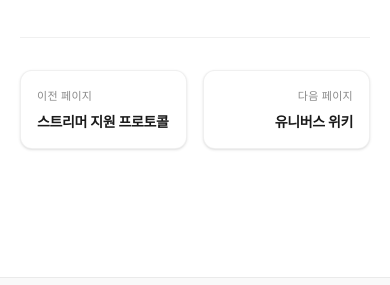
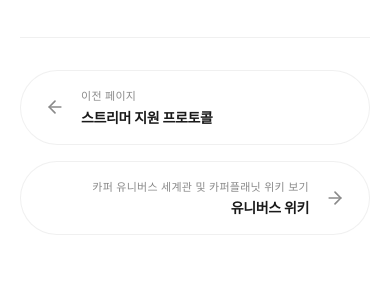
Before and after one commit to Loopa913/copper-supporter-web, a Next.js app: page /shop in a window 390 px wide. Shown: the part 938-1223 px from the top of the page. Built offline with nearby package versions, Linux system fonts and the light colour scheme; no server answers; the database is empty; a web font is replaced by a local one.

Commit message:
style: 페이지 하단 네비게이션 버튼을 타원형(Pill) 디자인으로 통일, 모바일 줄바꿈 방지 및 위키 캡션 변경

```diff
--- a/components/shop/ShopGallery.tsx
+++ b/components/shop/ShopGallery.tsx
@@ -46,7 +46,7 @@ export function ShopGallery({ content }: { content: ShopContent }) {
 
         <PageNavigation
           prev={{ title: "스트리머 지원 프로토콜", href: "/protocol" }}
-          next={{ title: "유니버스 위키", href: "/wiki" }}
+          next={{ title: "유니버스 위키", href: "/wiki", caption: "카퍼 유니버스 세계관 및 카퍼플래닛 위키 보기" }}
         />
       </div>
     </div>
--- a/components/ui/PageNavigation.tsx
+++ b/components/ui/PageNavigation.tsx
@@ -1,8 +1,11 @@
 import Link from "next/link";
+import { ArrowLeft, ArrowRight } from "lucide-react";
+import { cn } from "@/lib/utils/cn";
 
 export type PageNavItem = {
   title: string;
   href: string;
+  caption?: string;
 };
 
 type PageNavigationProps = {
@@ -15,37 +18,43 @@ export function PageNavigation({ prev, next }: PageNavigationProps) {
 
   return (
     <div className="mt-16 border-t border-border pt-8 md:pt-12 pb-8">
-      <div className="mx-auto flex w-full max-w-6xl items-center justify-between gap-4">
+      <div className="mx-auto flex w-full max-w-6xl flex-col sm:flex-row items-center justify-between gap-4">
         {prev ? (
           <Link
             href={prev.href}
-            className="group flex flex-1 flex-col items-start rounded-xl border border-border bg-white p-4 text-left transition-colors hover:border-copper/30 hover:bg-copper/[0.02] shadow-sm"
+            className="group flex w-full sm:flex-1 items-center gap-4 rounded-full border border-border bg-white px-6 py-4 sm:px-8 transition-all duration-300 ease-in-out hover:-translate-y-0.5 hover:border-copper/30 hover:shadow-md"
           >
-            <span className="text-[11px] font-medium tracking-wide text-text-muted transition-colors group-hover:text-copper/70">
-              이전 페이지
+            <ArrowLeft className="h-5 w-5 shrink-0 text-text-muted transition-colors group-hover:text-copper" />
+            <div className="flex flex-col items-start min-w-0 flex-1">
+              <span className="truncate w-full text-[11px] sm:text-xs font-medium tracking-wide text-text-muted transition-colors group-hover:text-copper/70">
+                {prev.caption || "이전 페이지"}
               </span>
-            <span className="mt-1.5 line-clamp-2 text-sm font-semibold tracking-tight text-text-primary transition-colors group-hover:text-copper">
+              <span className="truncate w-full mt-0.5 text-sm sm:text-base font-semibold tracking-tight text-text-primary transition-colors group-hover:text-copper">
                 {prev.title}
               </span>
+            </div>
           </Link>
         ) : (
-          <div className="flex-1" />
+          <div className="hidden sm:block flex-1" />
         )}
 
         {next ? (
           <Link
             href={next.href}
-            className="group flex flex-1 flex-col items-end rounded-xl border border-border bg-white p-4 text-right transition-colors hover:border-copper/30 hover:bg-copper/[0.02] shadow-sm"
+            className="group flex w-full sm:flex-1 items-center justify-end gap-4 rounded-full border border-border bg-white px-6 py-4 sm:px-8 transition-all duration-300 ease-in-out hover:-translate-y-0.5 hover:border-copper/30 hover:shadow-md"
           >
-            <span className="text-[11px] font-medium tracking-wide text-text-muted transition-colors group-hover:text-copper/70">
-              다음 페이지
+            <div className="flex flex-col items-end min-w-0 flex-1 text-right">
+              <span className="truncate w-full text-[11px] sm:text-xs font-medium tracking-wide text-text-muted transition-colors group-hover:text-copper/70">
+                {next.caption || "다음 페이지"}
               </span>
-            <span className="mt-1.5 line-clamp-2 text-sm font-semibold tracking-tight text-text-primary transition-colors group-hover:text-copper">
+              <span className="truncate w-full mt-0.5 text-sm sm:text-base font-semibold tracking-tight text-text-primary transition-colors group-hover:text-copper">
                 {next.title}
               </span>
+            </div>
+            <ArrowRight className="h-5 w-5 shrink-0 text-text-muted transition-colors group-hover:text-copper" />
           </Link>
         ) : (
-          <div className="flex-1" />
+          <div className="hidden sm:block flex-1" />
         )}
       </div>
     </div>
```
Lines whose indentation alone changed are shown as unchanged.
